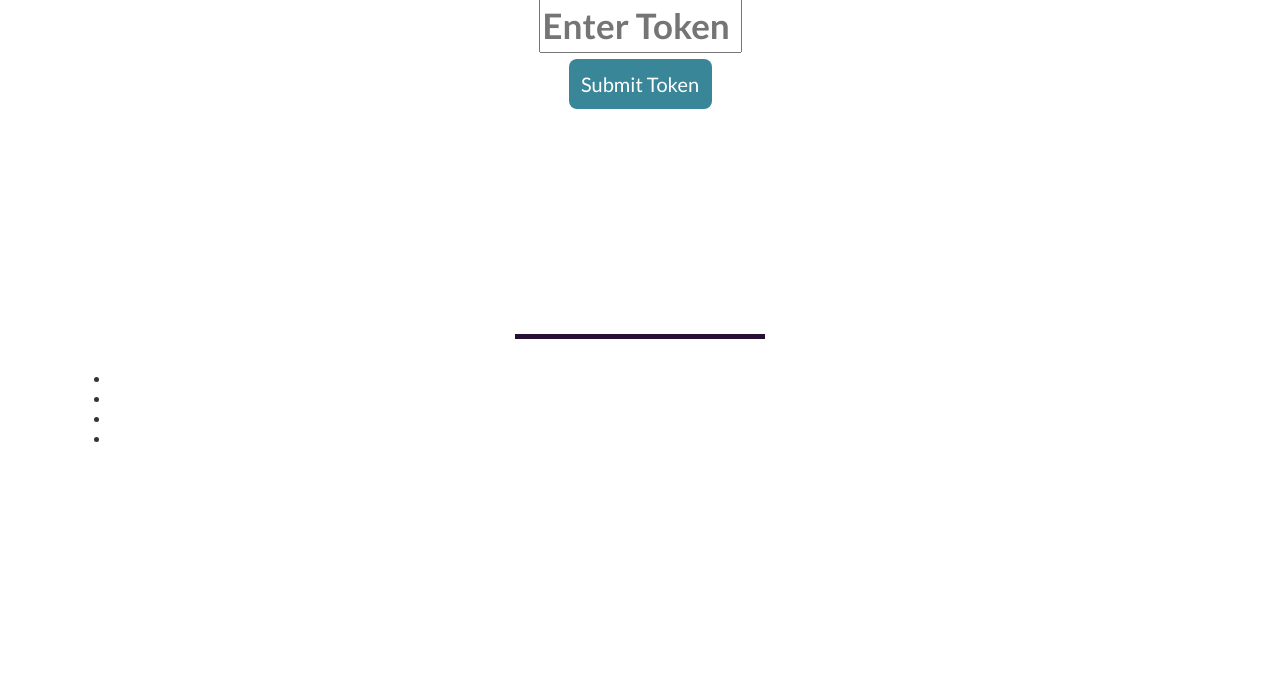
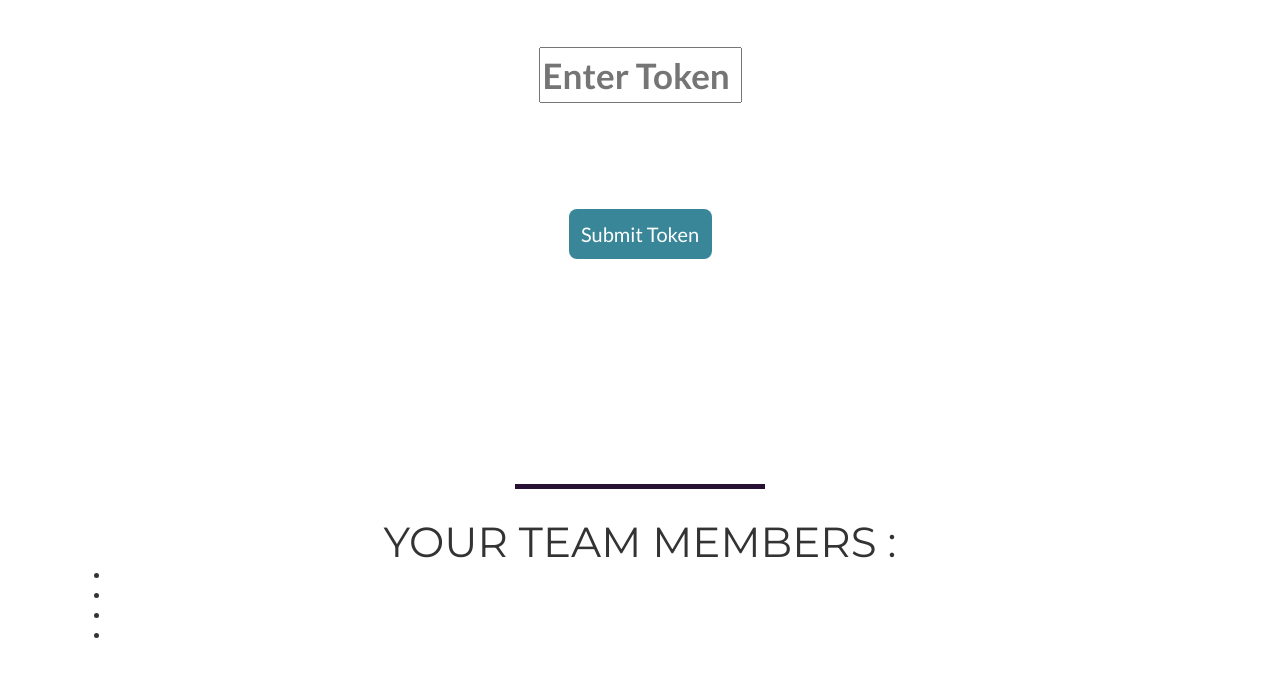
Before and after one commit to cs600f2016/FALL2016, a website: page webApp/joinTeam.html in a window 1280 px wide. Shown: the part 381-1058 px from the top of the page. Before the commit the page ends 940 px from the top, so only its background shows below. Drawn offline with nearby package versions, Linux system fonts and the light colour scheme.

Commit message:
fixed spacing between buttons

```diff
--- a/webApp/joinTeam.html
+++ b/webApp/joinTeam.html
@@ -95,10 +95,13 @@
                                             <div class="childToken" id="tokenTitle">Team Token:</div>
                                             <div class="childToken" id="tokenGen">
                                             <center>
+                                            <br>
                                                 <form>
                                                     <input class="joinformField" type="text" placeholder="Enter Token" id="enterTokenForm" >
                                                     <br />
                                                 </form>
+                                                <br>
+                                                <br>
                                                     <button class="formButton" id="submitToken">Submit Token</button>
 
                                                 </center>
@@ -118,6 +121,8 @@
 
 
                <!-- About Section -->
+               <center>
+
                <section class="portfolio" id="rules">
                 <div class="container">
                     <div class="row">
@@ -125,6 +130,8 @@
                             <hr class="star-primary">
                         </div>
                     </div>
+                      <h2> Your team members :</h2>
+                <center>
                 <div id = "teamList">
                     <ul>
                         <li id = "Member1"> </li>
@@ -134,8 +141,10 @@
 
                     </ul>
                 </div>
+                </center>
         </div>
     </section>
+        </center>
 
 
     <!-- jQuery -->
```
